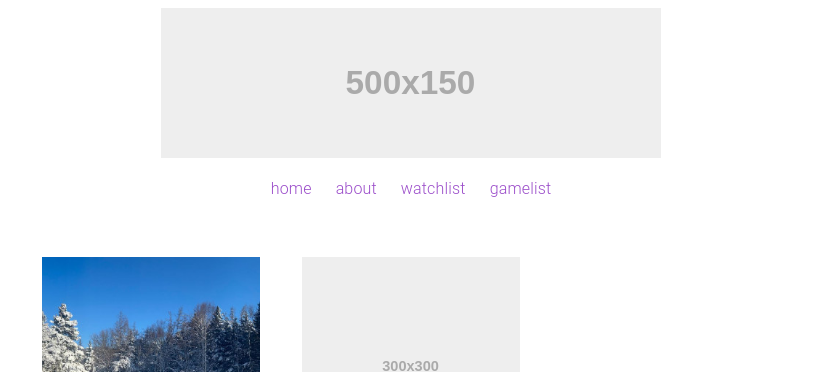
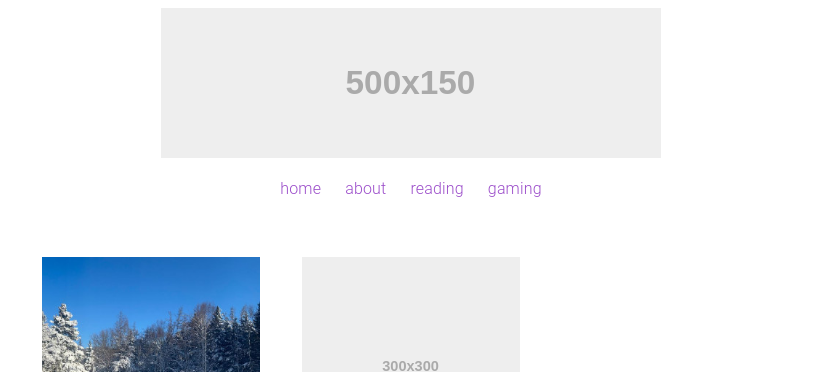
Before and after one commit to aupenn/loggit, a Jekyll site: the page built from index.html, in a window 1280 px wide. Shown: the top 372 px of the page, without its empty margins (229-1044 px from the left). Built offline with Jekyll 4.4.1, drawn with Linux system fonts in a browser that asks for light colours.

Commit message:
Update header.html

```diff
--- a/_includes/header.html
+++ b/_includes/header.html
@@ -5,8 +5,8 @@
     <ul>
       <li class="nav-item"><a href="{{ site.baseurl }}/">home</a></li>
       <li class="nav-item"><a href="{{ site.baseurl }}/about/">about</a></li>
-      <li class="nav-item"><a href="{{ site.baseurl }}/watchlist/">watchlist</a></li>
-      <li class="nav-item"><a href="{{ site.baseurl }}/gamelist/">gamelist</a></li>
+      <li class="nav-item"><a href="{{ site.baseurl }}/readlist/">reading</a></li>
+      <li class="nav-item"><a href="{{ site.baseurl }}/gamelist/">gaming</a></li>
     </ul>
   </nav>
 
```
